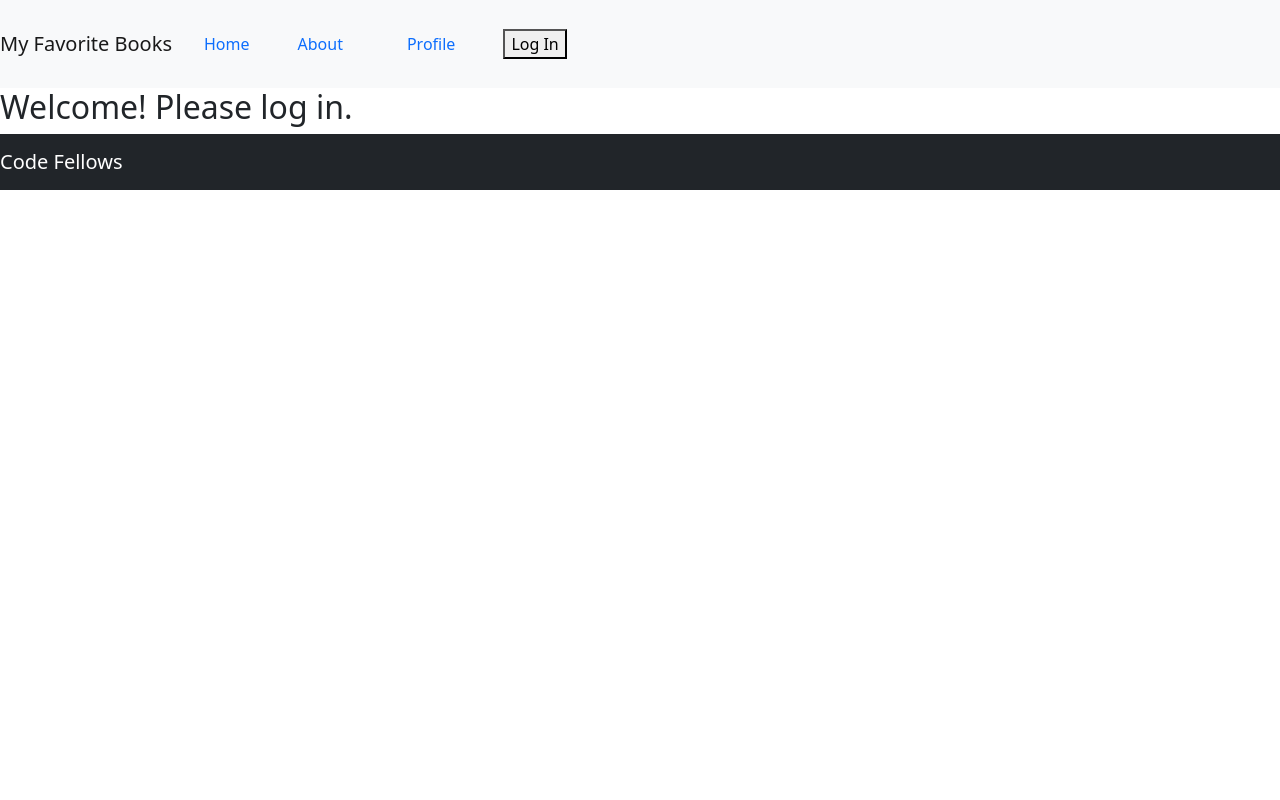
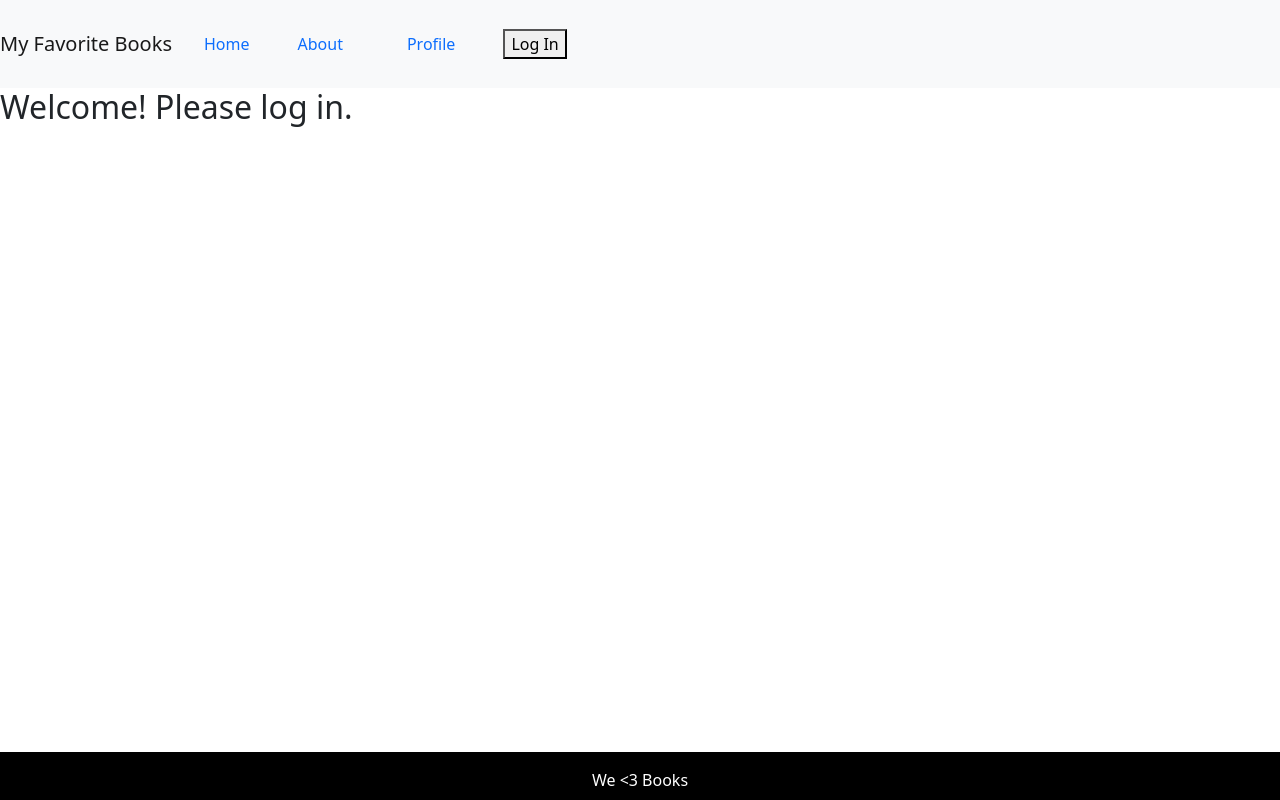
Before and after one commit to rpruazol/can-of-books-frontend, a React (Create React App) app: page /profile in a window 1280 px wide. Built offline with nearby package versions, Linux system fonts and the light colour scheme; no server answers.

Commit message:
Fixes footer

```diff
--- /dev/null
+++ b/src/Footer.css
@@ -0,0 +1,13 @@
+.footer {
+  position: fixed;
+  width: 100%;
+  height: 3em;
+  bottom: 0;
+  background-color: black;
+  color: white;
+  text-align: center;
+}
+
+#footer-logo {
+  padding-top: 1em;
+}
--- a/src/Footer.js
+++ b/src/Footer.js
@@ -1,12 +1,13 @@
 import React from 'react';
-import Navbar from 'react-bootstrap/Navbar';
+//import Navbar from 'react-bootstrap/Navbar';
+import './Footer.css';
 
 class Footer extends React.Component {
   render() {
     return (
-      <Navbar collapseOnSelect expand="lg" bg="dark" variant="dark">
-        <Navbar.Brand>Code Fellows</Navbar.Brand>
-      </Navbar>
+      <div className="footer">
+        <p id="footer-logo">{"We <3 Books"}</p>
+      </div>
     );
   }
 }
```
